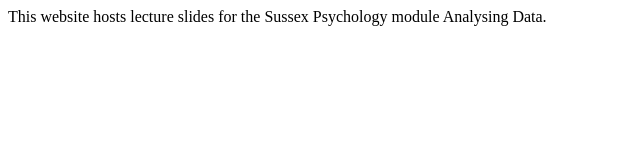
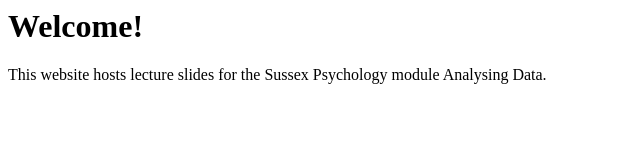
Before and after one commit to SussexPsychMethods/and_lectures, a plain HTML site: page index.html in a window 1280 px wide. Shown: the whole page, without its empty margins (0-640 px from the left). Drawn offline with Linux system fonts and the light colour scheme.

Commit message:
Update index.html

```diff
--- a/index.html
+++ b/index.html
@@ -1 +1,2 @@
-This website hosts lecture slides for the Sussex Psychology module Analysing Data.
+<h1>Welcome!</h1>
+<p>This website hosts lecture slides for the Sussex Psychology module Analysing Data.</p>
```
